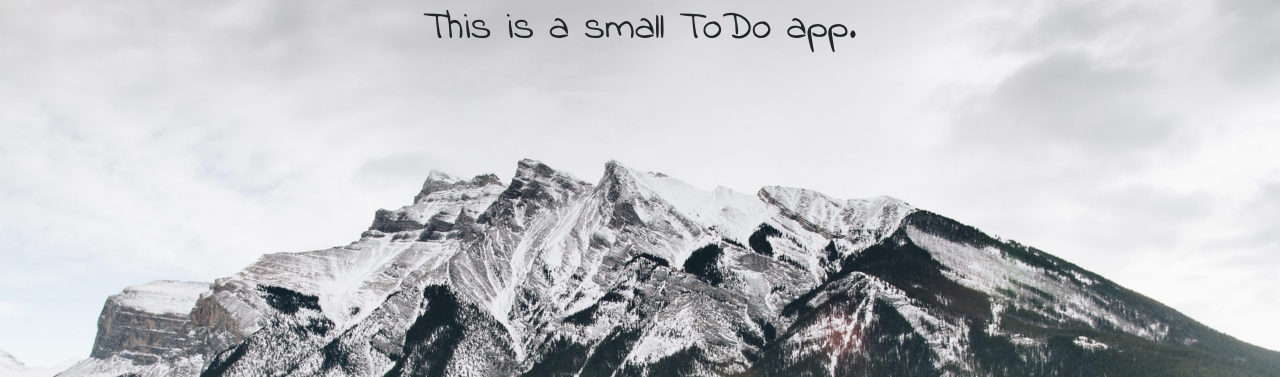
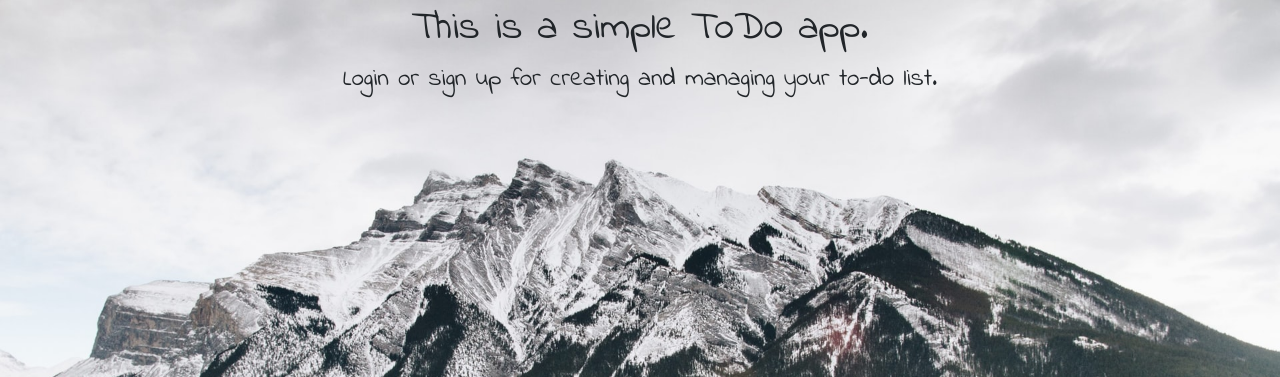
Before and after one commit to AleksanKo/ToDoapp, a Django app: page / in a window 1280 px wide. Shown: the part 43-420 px from the top of the page. Run offline with Django 3.2, Linux system fonts and the light colour scheme; a user stored in the database is signed in; parts of the project's set-up code (start-up, migrations or seed data) failed here and were passed over; some libraries are stand-ins or nearby versions.

Commit message:
cleaning code

```diff
--- a/todolist/templates/base.html
+++ b/todolist/templates/base.html
@@ -8,7 +8,7 @@
     <link rel="stylesheet" href="https://stackpath.bootstrapcdn.com/font-awesome/4.7.0/css/font-awesome.min.css">
     <link rel="stylesheet" href="{% static 'styles.css' %}">
     <link href="https://fonts.googleapis.com/css2?family=Indie+Flower&display=swap" rel="stylesheet">
-    <title>Todo list</title>
+    <title>To-do list</title>
 </head>
 <body>
 {%block header%}
@@ -30,7 +30,6 @@
 {% block content%}
 {% endblock content%}
 {%block footer%}
-
 <footer class="page-footer font-small blue pt-4" style="bottom:0;display:block;">
   <div class="footer-copyright text-center py-3" style="background-color:black;color:white;">© 2020 Photo Copyright:
     <a style="text-decoration:none;padding:4px 6px;font-family:-apple-system, BlinkMacSystemFont, &quot;San Francisco&quot;, &quot;Helvetica Neue&quot;, Helvetica, Ubuntu, Roboto, Noto, &quot;Segoe UI&quot;, Arial, sans-serif;font-size:12px;font-weight:bold;line-height:1.2;display:inline-block;border-radius:3px;" href="https://unsplash.com/@nhdt?utm_medium=referral&amp;utm_campaign=photographer-credit&amp;utm_content=creditBadge" target="_blank" rel="noopener noreferrer" title="Download free do whatever you want high-resolution photos from Natalie Toombs">
--- a/todolist/templates/index.html
+++ b/todolist/templates/index.html
@@ -19,7 +19,8 @@
 {% block content%}
 <div class="container" style="text-align:center;height:80.5vh">
     <div>
-<h1>This is a small ToDo app.</h1>
+        <h1>This is a simple ToDo app.</h1>
+        <span style="font-size:25px">Login or sign up for creating and managing your to-do list.</span>
 </div>
     </div>
 {%endblock%}
--- a/todolist/templates/todo.html
+++ b/todolist/templates/todo.html
@@ -2,7 +2,7 @@
 {%load bootstrap%}
 {% block content %}
    {% if user.is_authenticated %}
-<div class="container" style="min-height:75vh">
+    <div class="container" style="min-height:76.3vh">
         <div class="row">
             <div class="col" style="text-align:left">
         <form action="{% url 'add_todo'%}" method="post">
@@ -34,7 +34,6 @@
         {%else%}
         <div class="text-center" style="margin-bottom:10px margin-top:10px"><h4>You have nothing to do so far.</h4></div>
         {%endif%}
-
 </div>
 </div>
         <div class="col">
@@ -54,7 +53,6 @@
                 {%else%}
                 <div class="text-center"><span style="font-size:25px">You have done nothing so far.</span></div>
                 {%endif%}
-
         </div>
     </div>
     </div>
--- a/todolist/todo/urls.py
+++ b/todolist/todo/urls.py
@@ -1,6 +1,5 @@
 from django.urls import path
 from . import views
-
 
 urlpatterns = [
     path('', views.index, name='index'),
--- a/todolist/todo/views.py
+++ b/todolist/todo/views.py
@@ -4,14 +4,13 @@ from django.contrib.auth.decorators import login_required
 from django.contrib.auth import authenticate
 from django.contrib.auth import login as auth_login
 from .models import ToDoNode
-from .forms import ToDoFormCreate, RegisterForm, UserCreateForm
-from django.contrib.auth.forms import UserCreationForm
+from .forms import ToDoFormCreate, RegisterForm
 
 def login(request):
     return render(request,'login.html')
 
 def register(request):
-    form = UserCreateForm(request.POST)
+    form = RegisterForm(request.POST)
     if form.is_valid():
         form.save()
         username = form.cleaned_data.get('username')
@@ -54,7 +53,6 @@ def completeToDo(request, todo_id):
     item_to_complete = ToDoNode.objects.get(id = todo_id)
     item_to_complete.done = True
     item_to_complete.save()
-    #print(item_to_complete.done, item_to_complete.id)
     return redirect('/todo/')
 
 @login_required
@@ -62,7 +60,6 @@ def editToDo(request, todo_id):
     edited_item = ToDoNode.objects.get(id = todo_id)
     edited_item.todo = 'LOL'
     edited_item.save()
-    print(edited_item.done)
     return redirect('/todo/')
 
 @login_required
```
Also changed, not shown: todolist/templates/registration/login.html (+0 -12 lines), todolist/todo/forms.py (+2 -10 lines), todolist/db.sqlite3. Lines whose indentation alone changed are shown as unchanged.
